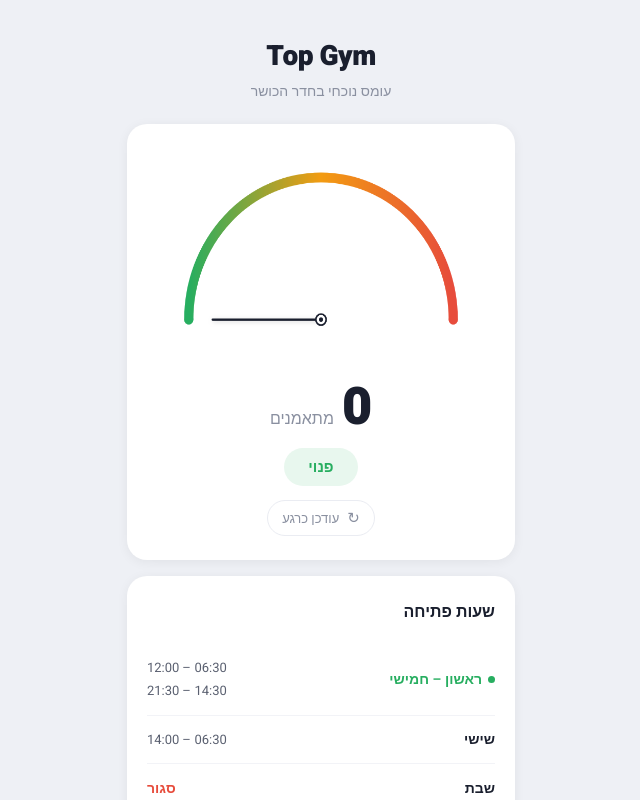
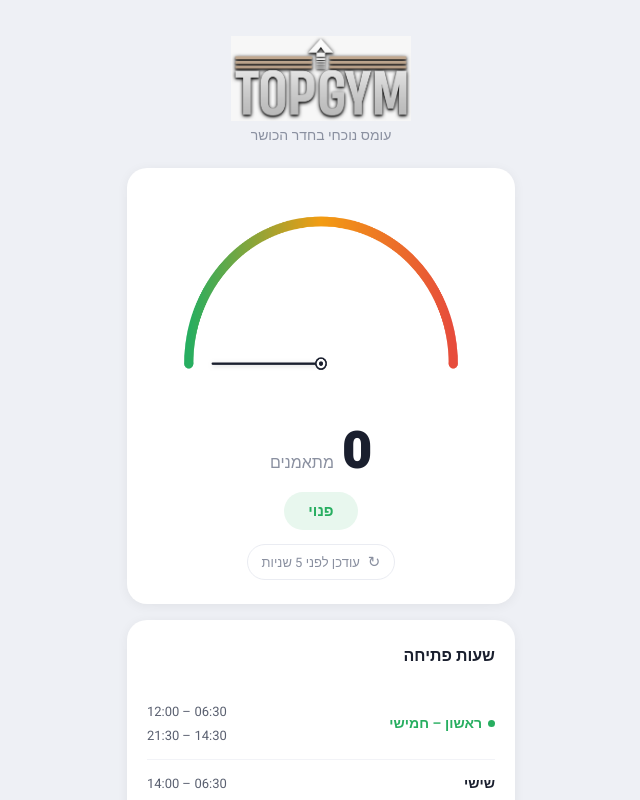
Before and after one commit to yahelargas/top-gym-project, a React (Vite) app: page / in a window 1280 px wide. Shown: the top 800 px of the page, without its empty margins (319-959 px from the left). Built offline with nearby package versions, Linux system fonts and the light colour scheme; no server answers; the database is empty.

Commit message:
Add favicon to index.html, replace title with logo in App component, and enhance timeAgo function for better accuracy. Update styles for app logo in App.css and improve occupancy card logic with loading state management.

```diff
--- a/index.html
+++ b/index.html
@@ -2,6 +2,7 @@
 <html lang="he" dir="rtl">
   <head>
     <meta charset="UTF-8" />
+    <link rel="icon" type="image/jpeg" href="/public/favicon.jpeg" />
     <meta name="viewport" content="width=device-width, initial-scale=1.0" />
     <title>Top Gym</title>
   </head>
--- a/src/App.css
+++ b/src/App.css
@@ -16,11 +16,11 @@
   padding: 4px 0 6px;
 }
 
-.app__title {
-  font-size: 28px;
-  font-weight: 900;
-  color: var(--color-text);
-  letter-spacing: -0.5px;
+.app__logo {
+  width: 180px;
+  height: auto;
+  display: block;
+  margin: 0 auto 4px;
 }
 
 .app__subtitle {
--- a/src/App.jsx
+++ b/src/App.jsx
@@ -3,13 +3,14 @@ import "./App.css";
 import OccupancyCard from "./components/OccupancyCard/OccupancyCard";
 import HoursCard     from "./components/HoursCard/HoursCard";
 import ContactCard   from "./components/ContactCard/ContactCard";
+import logo          from "./assets/logo-white.jpeg";
 
 export default function App() {
   return (
     <div className="app">
       <div className="app__page">
         <header className="app__header">
-          <h1 className="app__title">Top Gym</h1>
+          <img src={logo} alt="Top Gym" className="app__logo" />
           <p className="app__subtitle">עומס נוכחי בחדר הכושר</p>
         </header>
 
--- a/src/components/OccupancyCard/OccupancyCard.jsx
+++ b/src/components/OccupancyCard/OccupancyCard.jsx
@@ -1,4 +1,4 @@
-import { useState, useEffect, useCallback } from "react";
+import { useState, useEffect, useRef, useCallback } from "react";
 import Card from "../Card/Card";
 import Gauge from "../Gauge/Gauge";
 import { useAnimatedCount } from "../../utils/useAnimatedCount";
@@ -9,8 +9,6 @@ import "../Gauge/Gauge.css";
 import "./OccupancyCard.css";
 
 // ------- Gym schedule helpers -------
-// Each entry: { days: [0-6 Sun=0], ranges: [[openH, openM, closeH, closeM], ...] }
-// null ranges = closed all day
 const SCHEDULE = [
   { days: [0, 1, 2, 3, 4], ranges: [[6, 30, 12, 0], [14, 30, 21, 30]] }, // Sun–Thu
   { days: [5],              ranges: [[6, 30, 14, 0]] },                   // Fri
@@ -22,12 +20,10 @@ const DAY_NAMES_HE = ["ראשון", "שני", "שלישי", "רביעי", "חמ
 function toMinutes(h, m) { return h * 60 + m; }
 
 function getGymStatus(now = new Date()) {
-  const day = now.getDay(); // 0=Sun
+  const day = now.getDay();
   const cur = toMinutes(now.getHours(), now.getMinutes());
-
   const todayRule = SCHEDULE.find(r => r.days.includes(day));
 
-  // Check if open right now
   if (todayRule?.ranges) {
     for (const [oh, om, ch, cm] of todayRule.ranges) {
       if (cur >= toMinutes(oh, om) && cur < toMinutes(ch, cm)) {
@@ -36,15 +32,12 @@ function getGymStatus(now = new Date()) {
     }
   }
 
-  // Find next opening — search up to 7 days ahead
   for (let d = 0; d < 7; d++) {
     const checkDay = (day + d) % 7;
     const rule = SCHEDULE.find(r => r.days.includes(checkDay));
     if (!rule?.ranges) continue;
-
     for (const [oh, om] of rule.ranges) {
       const openMin = toMinutes(oh, om);
-      // If same day, must be in the future
       if (d === 0 && openMin <= cur) continue;
       const timeStr = `${String(oh).padStart(2, "0")}:${String(om).padStart(2, "0")}`;
       const dayLabel = d === 0 ? "היום" : d === 1 ? "מחר" : `ביום ${DAY_NAMES_HE[checkDay]}`;
@@ -80,23 +73,36 @@ function LoadingBar() {
 
 // ------- Main card -------
 export default function OccupancyCard() {
-  const [count,       setCount]       = useState(DEMO_COUNT);
-  const [lastUpdated, setLastUpdated] = useState(new Date());
-  const [spinning,    setSpinning]    = useState(false);
-  const [loading,     setLoading]     = useState(true);
-  const [timeLabel,   setTimeLabel]   = useState(timeAgo(new Date()));
-  const [gymStatus,   setGymStatus]   = useState(getGymStatus());
+  const [count,        setCount]       = useState(DEMO_COUNT);
+  const [lastUpdated,  setLastUpdated] = useState(null);   // null = never fetched yet
+  const [spinning,     setSpinning]    = useState(false);
+  const [loading,      setLoading]     = useState(true);
+  const [timeLabel,    setTimeLabel]   = useState("");
+  const [gymStatus,    setGymStatus]   = useState(getGymStatus());
+
+  // Ref guard so two concurrent fetches can never run at once
+  const isFetching = useRef(false);
 
   const display = useAnimatedCount(count);
   const status  = getStatus(display);
 
+  // The real fetch — always hits Supabase fresh
   const refresh = useCallback(async () => {
+    if (isFetching.current) return;
+    isFetching.current = true;
     setSpinning(true);
-    const c = await fetchCount();
-    setCount(c);
-    setLastUpdated(new Date());
-    setLoading(false);
-    setTimeout(() => setSpinning(false), 500);
+
+    try {
+      const c = await fetchCount();   // live call to Supabase every time
+      setCount(c);
+      setLastUpdated(new Date());
+    } catch (e) {
+      console.error("[OccupancyCard] fetch error:", e);
+    } finally {
+      isFetching.current = false;
+      setLoading(false);
+      setTimeout(() => setSpinning(false), 500);
+    }
   }, []);
 
   // Re-check gym open/closed every minute
@@ -106,17 +112,20 @@ export default function OccupancyCard() {
     return () => clearInterval(t);
   }, []);
 
-  // Fetch on mount + auto-refresh every 60s
-  useEffect(() => { refresh(); }, []);
+  // Fetch on mount
+  useEffect(() => { refresh(); }, [refresh]);
+
+  // Auto-refresh every 60 s
   useEffect(() => {
-    const t = setInterval(refresh, 60000);
+    const t = setInterval(() => refresh(), 60000);
     return () => clearInterval(t);
   }, [refresh]);
 
-  // Update timestamp label every 30s
+  // Tick every second → "עודכן לפני X שניות"
   useEffect(() => {
-    setTimeLabel(timeAgo(lastUpdated));
-    const t = setInterval(() => setTimeLabel(timeAgo(lastUpdated)), 30000);
+    const tick = () => setTimeLabel(lastUpdated ? timeAgo(lastUpdated) : "");
+    tick();                              // run immediately when lastUpdated changes
+    const t = setInterval(tick, 1000);
     return () => clearInterval(t);
   }, [lastUpdated]);
 
@@ -153,7 +162,7 @@ export default function OccupancyCard() {
           {status.label}
         </span>
 
-        <button className="refresh-btn" onClick={refresh}>
+        <button className="refresh-btn" onClick={refresh} disabled={spinning}>
           <span className={`refresh-btn__icon${spinning ? " refresh-btn__icon--spinning" : ""}`}>
             ↻
           </span>
--- a/src/utils/helpers.js
+++ b/src/utils/helpers.js
@@ -5,8 +5,10 @@ export function getStatus(count) {
 }
 
 export function timeAgo(date) {
-  const diff = Math.floor((Date.now() - date) / 60000);
-  if (diff < 1)   return "עודכן כרגע";
-  if (diff === 1) return "עודכן לפני דקה";
-  return `עודכן לפני ${diff} דקות`;
+  const diffSec = Math.floor((Date.now() - date) / 1000);
+  if (diffSec < 5)   return "עודכן כרגע";
+  if (diffSec < 60)  return `עודכן לפני ${diffSec} שניות`;
+  const diffMin = Math.floor(diffSec / 60);
+  if (diffMin === 1) return "עודכן לפני דקה";
+  return `עודכן לפני ${diffMin} דקות`;
 }
```
Also changed, not shown: public/favicon.jpeg (added), src/assets/logo-white.jpeg (added).
